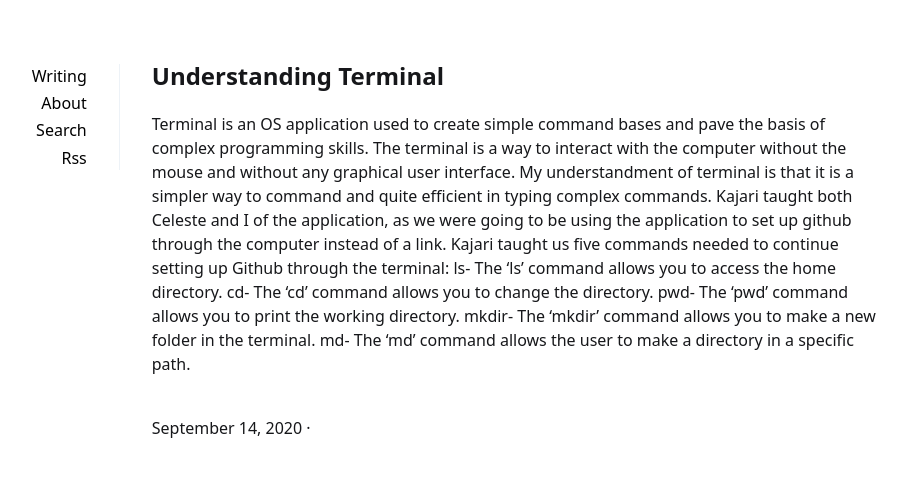
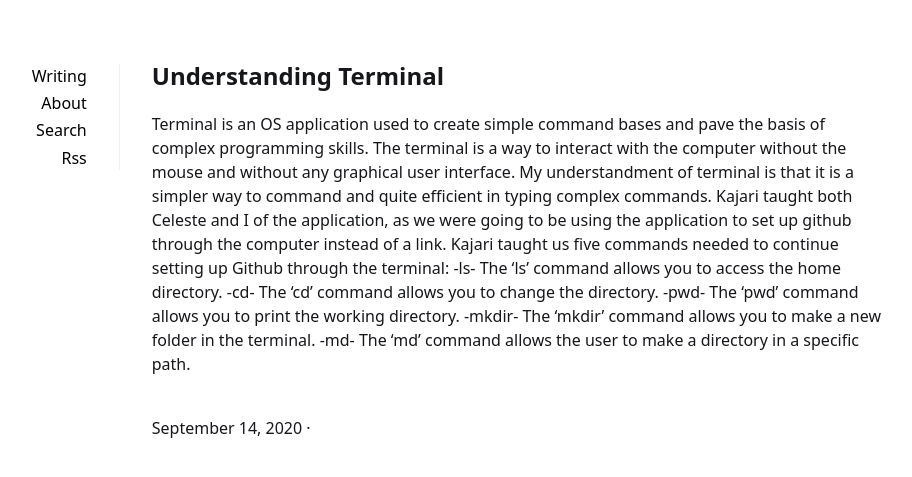
Before and after one commit to Osvaldo178/Osvaldo178.github.io, a Jekyll site: the page built from _posts/2020-09-14-Understanding-Terminal.md, in a window 1280 px wide. Shown: the top 477 px of the page, without its empty margins (201-1113 px from the left). Built offline with Jekyll 4.4.1, drawn with Linux system fonts in a browser that asks for light colours.

```diff
--- a/_posts/2020-09-14-Understanding-Terminal.md
+++ b/_posts/2020-09-14-Understanding-Terminal.md
@@ -6,8 +6,8 @@ summary:
 tags:
 ---
   Terminal is an OS application used to create simple command bases and pave the basis of complex programming skills. The terminal is a way to interact with the computer without the mouse and without any graphical user interface. My understandment of terminal is that it is a simpler way to command and quite efficient in typing complex commands. Kajari taught both Celeste and I of the application, as we were going to be using the application to set up github through the computer instead of a link. Kajari taught us five commands needed to continue setting up Github through the terminal:
-ls- The ‘ls’ command allows you to access the home directory.
-cd- The ‘cd’ command allows you to change the directory.
-pwd- The ‘pwd’ command allows you to print the working directory.
-mkdir- The ‘mkdir’ command allows you to make a new folder in the terminal.
-md- The ‘md’ command allows the user to make a directory in a specific path.
+-ls- The ‘ls’ command allows you to access the home directory.
+-cd- The ‘cd’ command allows you to change the directory.
+-pwd- The ‘pwd’ command allows you to print the working directory.
+-mkdir- The ‘mkdir’ command allows you to make a new folder in the terminal.
+-md- The ‘md’ command allows the user to make a directory in a specific path.
```
